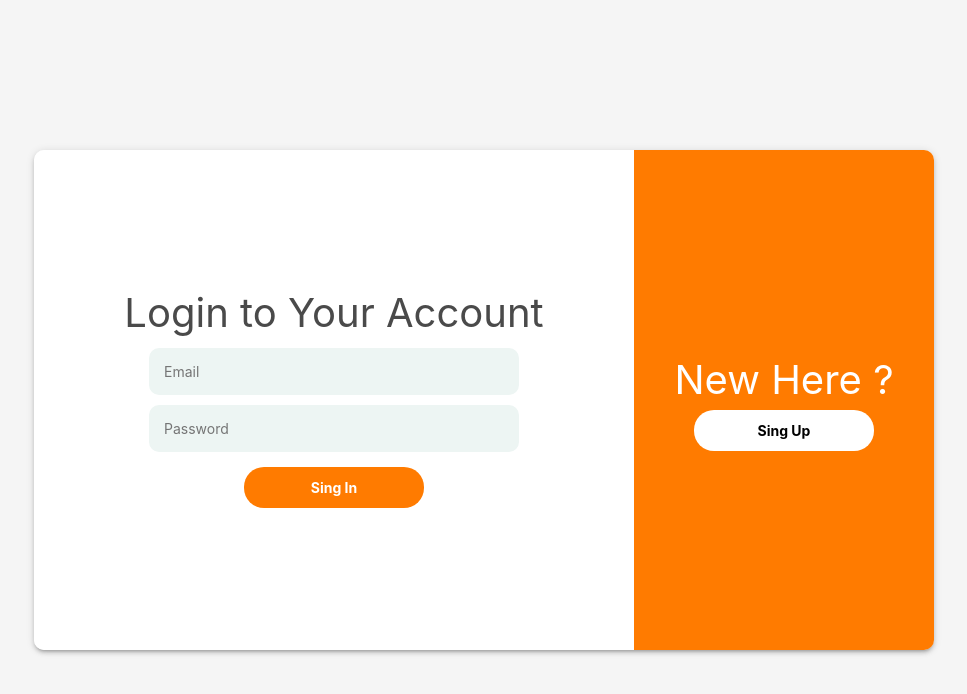
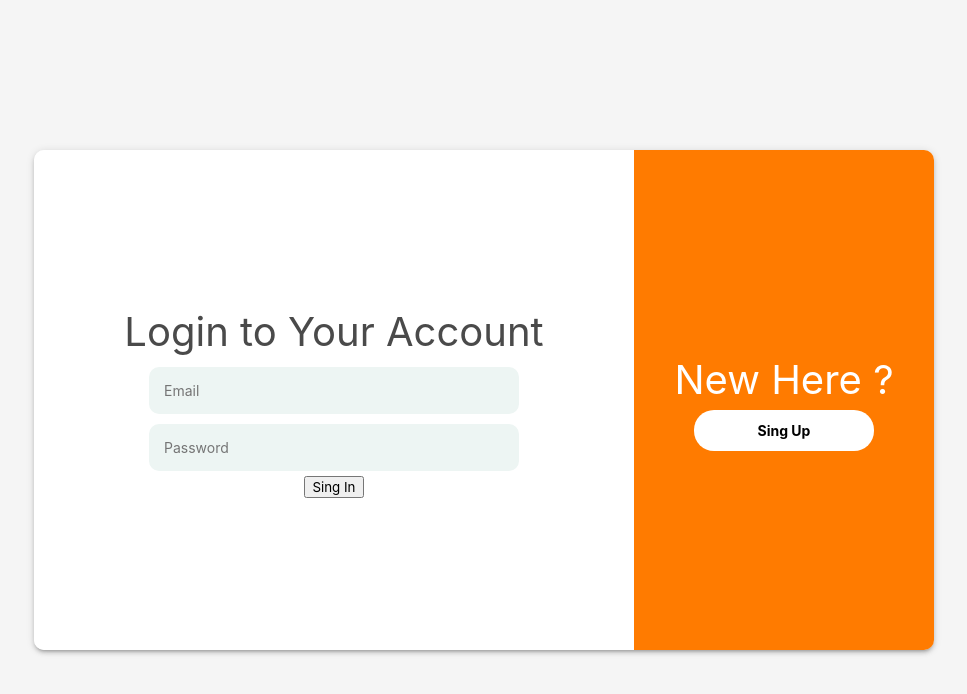
Before and after one commit to LaluFirrizqi/projecttwl_2100016079, a React (Create React App) app in the folder Frontend/: page /login in a window 1280 px wide. Shown: the top 694 px of the page, without its empty margins (156-1123 px from the left). Built offline with nearby package versions, Linux system fonts and the light colour scheme.

Commit message:
first commit

```diff
--- a/Frontend/src/components/Login/styles.module.css
+++ b/Frontend/src/components/Login/styles.module.css
@@ -79,7 +79,7 @@
 }
 
 .white_btn,
-.green_btn {
+.orange_btn {
 	border: none;
 	outline: none;
 	padding: 12px 0;
@@ -91,7 +91,7 @@
 	cursor: pointer;
 }
 
-.green_btn {
+.orange_btn {
 	background-color: #ff7b00;
 	color: white;
 	margin: 10px;
```
